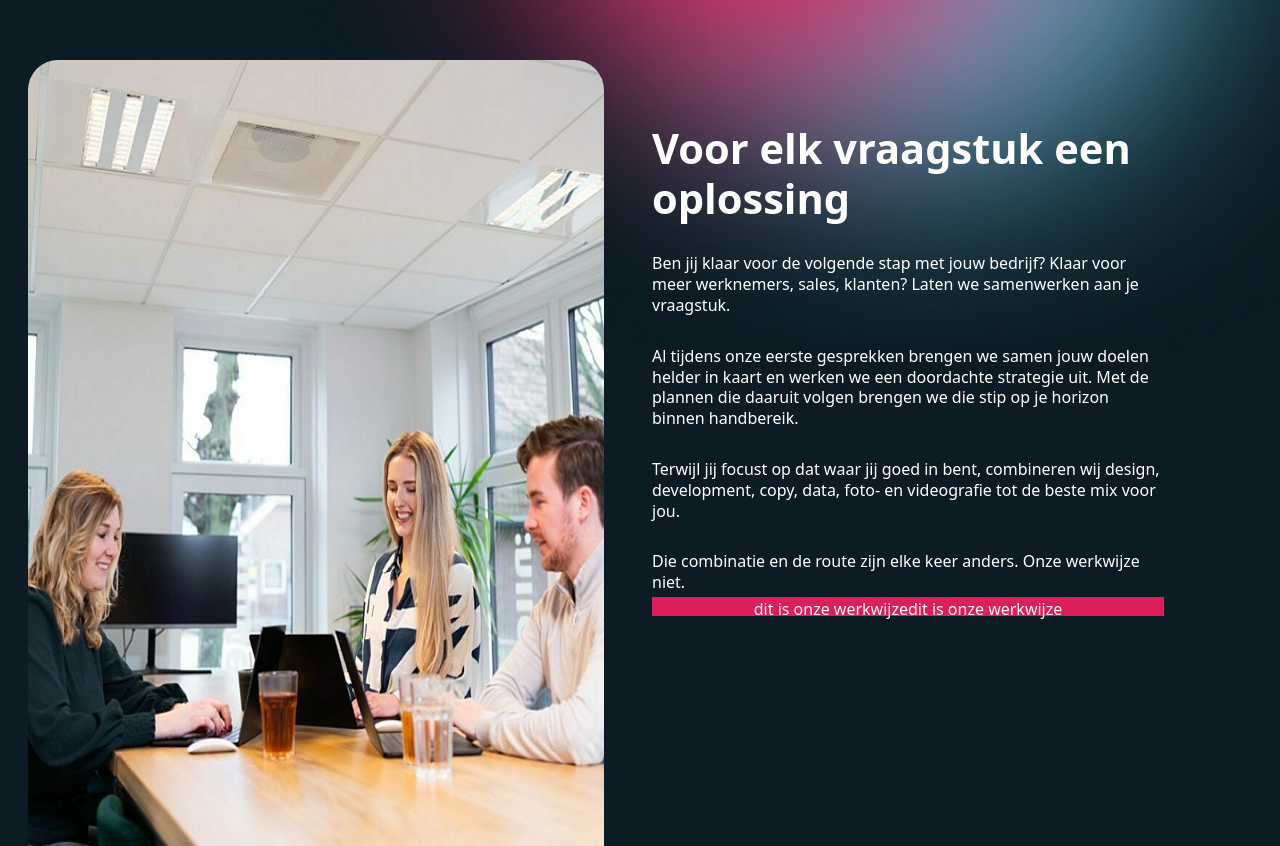
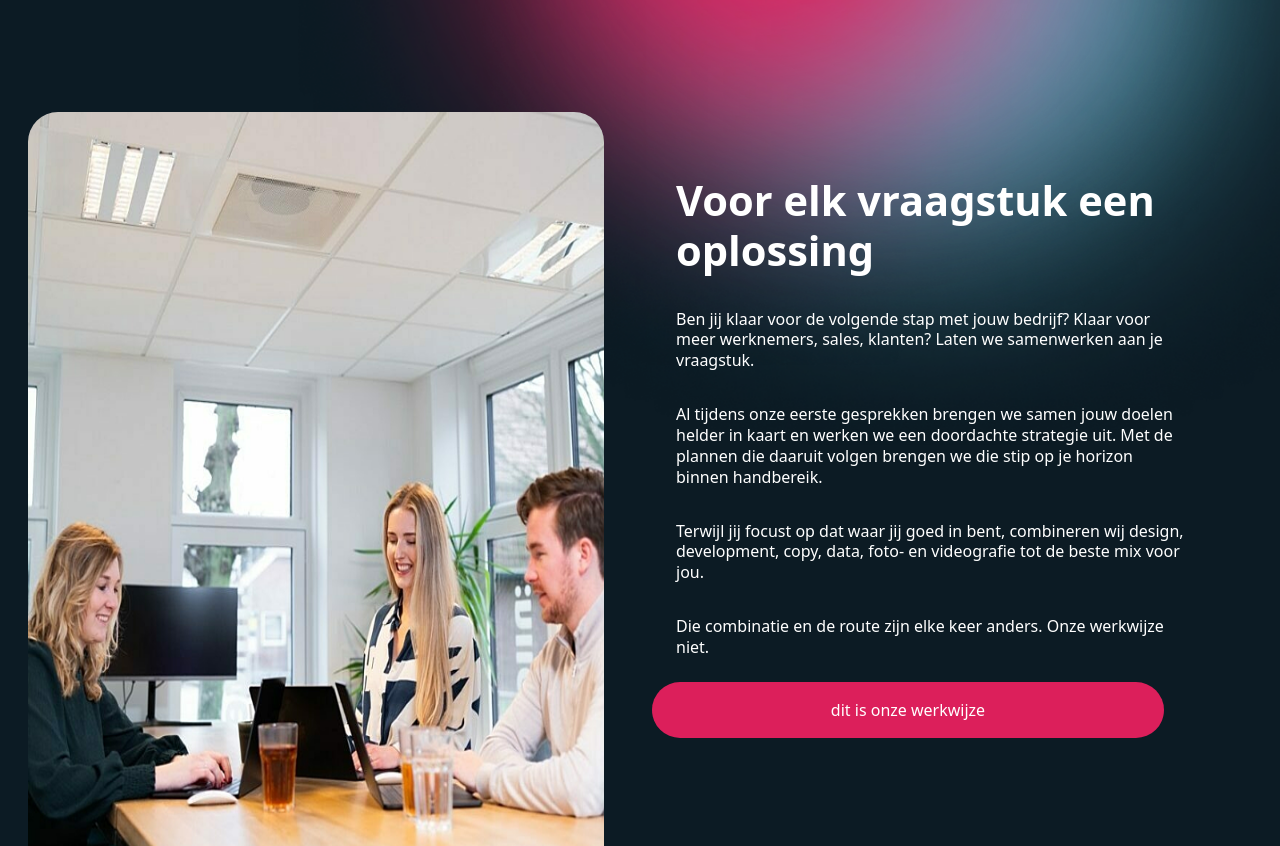
Before and after one commit to Akhras4/website-kracht, a React (Vite) app in the folder kracht/: page / in a window 1280 px wide. Shown: the part 2842-3688 px from the top of the page. Built offline with nearby package versions, Linux system fonts and the light colour scheme.

Commit message:
ms email

```diff
--- a/kracht/package.json
+++ b/kracht/package.json
@@ -11,9 +11,11 @@
   },
   "dependencies": {
     "@react-three/fiber": "^8.17.5",
+    "bootstrap": "^5.3.3",
     "framer-motion": "^11.3.24",
     "react": "^18.3.1",
     "react-alice-carousel": "^2.9.1",
+    "react-bootstrap": "^2.10.4",
     "react-dom": "^18.3.1",
     "swiper": "^11.1.9",
     "three": "^0.167.1"
--- a/kracht/src/App.tsx
+++ b/kracht/src/App.tsx
@@ -15,6 +15,7 @@ import ecommerce from './assets/img/section1flexitem/ecom.webp'
 import reccruitment from './assets/img/section1flexitem/krachtdeman.webp'
 import Section3 from './components/sections/section3'
 import Footer from './components/footer/footer'
+import Emailms from './components/emailms/eamilms'
 
 function App() {
 
@@ -184,6 +185,7 @@ function App() {
       imgSrc = {kantoor2}
       imgAlt='kantoor1'
        />
+     <Emailms />
      <Footer />
     </div>
   )
--- a/kracht/src/components/TextButton/TextButton.tsx
+++ b/kracht/src/components/TextButton/TextButton.tsx
@@ -1,36 +1,24 @@
 import React from 'react';
-
+import './textbutton.css'
 interface TextButtonProps {
-  text: string; // The text to display in the button
-  link: string; // The URL to navigate to
+  text: string;
+  link: string;
 }
 
 const TextButton: React.FC<TextButtonProps> = ({ text, link }) => {
   return (
-
-      <div className="mt-5">
-        <a
-          href={link}
-          className="nuxt-link-prefetched"
-          title={`Ontdek ${text}`}
-        >
-          <button
-            className="cursorPlus group !text-white py-4 px-10 rounded-full overflow-hidden w-full lg:w-full"
-            style={{ backgroundColor: '#dc1f5b',width:'100%', height:'80%' }}
-          >
-            <div className="overflow-hidden">
-              <div className="flex flex-col h-auto lg:group-hover:-translate-y-8 transition duration-500 ease-in-out">
-                <span className="whitespace-nowrap pt-2">
-                  {text}
-                </span>
-                <span className="left-0 bottom-0 m-auto translate-y-4 text-center w-full whitespace-nowrap">
-                  {text}
-                </span>
-              </div>
-            </div>
-          </button>
-        </a>
-      </div>
+    <div className="button-container">
+    <a href={link} className="button-link" title={`Ontdek ${text}`}>
+      <button className="custom-button">
+        <div className="button-content-wrapper">
+          <div className="button-text-wrapper">
+            <span className="button-text">{text}</span>
+            <span className="button-text button-text-secondary">{text}</span>
+          </div>
+        </div>
+      </button>
+    </a>
+  </div>
   );
 };
 
--- /dev/null
+++ b/kracht/src/components/TextButton/textbutton.css
@@ -0,0 +1,54 @@
+
+.button-container {
+    margin-top: 1.25rem;
+   display: flex;
+   align-items: center;
+   justify-content: center;
+  }
+
+  .button-link {
+    text-decoration: none;
+  }
+
+  .custom-button {
+    cursor: pointer;
+    color: white;
+    padding: 1rem 2.5rem;
+    border-radius: 9999px;
+    overflow: hidden;
+    background-color: #dc1f5b;
+    max-height: 90px;
+
+  }
+
+  .button-content-wrapper {
+    position: relative;
+    overflow: hidden;
+
+  }
+  .button-text-wrapper {
+    text-align: center;
+    flex-direction: column;
+    height: auto;
+    transition: transform 0.5s ease-in-out;
+  }
+
+  .button-text {
+    white-space: nowrap;
+    padding-top: 0.5rem;
+  }
+
+  .button-text-secondary {
+    position:absolute;
+    left: 0;
+    bottom: 0;
+    margin: auto;
+    transform: translateY(19px);
+    text-align: center;
+    width: 100%;
+    white-space: nowrap;
+  }
+
+  .custom-button:hover .button-text-wrapper {
+    transform: translateY(-100%);
+  }
--- a/kracht/src/components/emailms/emailms.css
+++ b/kracht/src/components/emailms/emailms.css
@@ -0,0 +1,166 @@
+
+
+.emailms{
+    display:flex;
+    justify-content: space-between;
+    align-items: center;
+    width: 90vw;
+    max-width: 1200px;
+    height: fit-content;
+    margin-top: 8rem;
+    border: 2px solid black;
+    border-radius: 60px;
+    filter: drop-shadow(16px 16px 20px rgb(0, 102, 255)) invert(25%);
+
+}
+.emailms .left{
+    width: 45%;
+margin: 2rem 0 2rem 0;
+}
+hgroup{
+margin-left:1.5rem ;
+line-height: 1.7;
+filter: brightness(4);
+}
+.left h5{
+    color: white;
+    font-size: 1.5rem;
+    text-align:left;
+
+}
+.left p{
+    margin-top: 0.8rem;
+    color: #8e9ca3;
+    font-size: 1.2 rem;
+    text-align:left;
+}
+.emailms .right{
+    width:50%
+}
+.right form{
+ background-color: #41525b;
+ border-radius: 30px;
+ margin-right: 2rem;
+ display: flex;
+ align-items: center;
+ justify-content: center;
+}
+ .right input{
+    text-align: center;
+    width:40%;
+    height: 3rem;
+    background-color: #41525b;
+    font-size: 1.3rem;
+
+    &#name{
+        border-radius:  30px 0px 0px 30px;
+    }
+}
+.right input:focus-within{
+color: white;
+scale: 1;
+
+}
+.right input:focus-visible{
+    outline: 1px solid rgb(0, 102, 255);
+    background-color:  rgb(29, 87, 174);
+
+ }
+.right input:focus{
+    color: white;
+    /* scale: 1.1; */
+}
+.right button{
+        color:rgb(0, 102, 255) ;
+        border: 2px solid rgb(0, 102, 255);
+        border-radius: 0% 30px 30px 00%;
+        width:12%;
+        height: 2.9rem;
+        flex: 1;
+        gap: 1rem;
+        cursor: pointer;
+}
+.arrow-button {
+    background: none;
+    border: none;
+    padding: 0;
+    cursor: pointer;
+  }
+
+  .arrow-svg {
+    transition: transform 0.3s ease ;
+  }
+  .arrow-button:hover .arrow-svg {
+    transform: translateX(15px);
+    scale: 1.2;
+    filter: brightness(2);
+  }
+
+.right .promisText{
+        margin-top: 0.8rem;
+        color: #8e9ca3;
+        font-size: 1.2 rem;
+}
+@media screen and (max-width:1200px){
+    .left h5{
+        font-size: 1.1rem;
+    }
+    .left p{
+        font-size: 0.8rem;
+    }
+}
+@media screen and (max-width:900px){
+
+    .emailms{
+        display:flex;
+        flex-direction: column;
+        justify-content:center;
+        align-items: center;
+        gap:10px;
+        height: fit-content;
+        margin-top: 4rem;
+        margin-left: 1rem;
+    }
+    .emailms .left{
+        width:100%;
+    }
+    .emailms .right{
+        width:95%;
+        margin: 0px;
+    }
+    .right input{
+        font-size: 0.9rem;
+    }
+
+    .right form{
+        margin-right: 0px;
+    }
+    .right form{
+        background-color: transparent;;
+        margin-right: 0rem;
+        flex-direction: column;
+        gap:15px;
+       }
+       .right input{
+        text-align: center;
+        width:100%;
+        padding-right: 50px;
+        height: 3rem;
+        background-color: #5b99ba;
+        font-size: 1.3rem;
+        border-radius:  30px ;
+        &#name{
+            border-radius:  30px ;
+        }
+    }
+    .right button{
+        width:32%;
+        flex: 0;
+        border-radius: 30px;
+}
+.right button,svg{
+  height: 10vh;
+}
+
+
+}
--- a/kracht/src/components/footer/footer.css
+++ b/kracht/src/components/footer/footer.css
@@ -5,11 +5,11 @@ footer.footer{
     align-content: start;
     flex-wrap: wrap;
     width:100vw;
-    height: 70vh;
+    height: fit-content;
     margin-top:5rem ;
     z-index: 33;
     position: relative;
-    overflow-y: visible;
+    overflow-y:hidden;
 }
 .footer .col{
     display:flex;
--- a/kracht/src/components/imgmotionbg/imgmotionbg.css
+++ b/kracht/src/components/imgmotionbg/imgmotionbg.css
@@ -12,7 +12,6 @@
   top:0;
   left: 0;
   position:absolute;
-
   }
   .blueimg{
 
@@ -24,13 +23,52 @@
     @media screen and (max-width: 800px) {
       .imgcon{
 
-        width: 700px;
-        height: 700px;
+        width: 100vw;
+    height: 60vh;
         opacity: 1;
+
+
       }
       .blueimg{
-        top:20vh;
-        left:30vh;
+    position: absolute;
+    top:10vh;
+    left:20vh;
 
+    }
+    }
+    /* .imgcon{
+      position: absolute;
+      top: 10vh;
+      left: 0;
+      width: 100vw;
+      height: 60vh;
+      z-index: -1;
+      pointer-events: none;
+
+    }
+    .pinkimg{
+    top:0;
+    left: 0;
+    position:absolute;
+
+    }
+    .blueimg{
+
+      position: absolute;
+      top:10vh;
+      left:20vh;
+
+      }
+      @media screen and (max-width: 800px) {
+        .imgcon{
+
+          width: 700px;
+          height: 700px;
+          opacity: 1;
         }
-    }
+        .blueimg{
+          top:20vh;
+          left:30vh;
+
+          }
+      } */
--- a/kracht/src/components/main/main.css
+++ b/kracht/src/components/main/main.css
@@ -91,7 +91,7 @@ main p {
     }
 
     main button {
-        height: 16vw;
+        height: 16vh;
     }
 }
 
@@ -123,7 +123,7 @@ main p {
     }
 
     main button {
-        height: 10vw;
+        height: fit-content;
     }
 }
 
--- a/kracht/src/components/sections/section2.css
+++ b/kracht/src/components/sections/section2.css
@@ -66,8 +66,17 @@ height: 100%;
         justify-content: center;
         margin-left: -0.5rem;
     }
-    .section2 .part1 img{
-        aspect-ratio: 4/7;
+    .section2 .part1 {
+        height: 70vh;
+        width: 100%;
+        align-self: center;
+        display: flex;
+        justify-content: center;
+    }
+    .section2 .part1 img {
+        height: 70vh;
+        width: 80%;
+        align-self: center;
     }
     .section2 .part2 h1{
         font-size: 2rem ;
@@ -82,7 +91,10 @@ height: 100%;
     .section2 .part2{
     width: 90%;
     margin-top: 0rem;
-    }
+    margin-right: 2rem;
+    } .section2 .part2 button{
+        margin-left: 1rem;
+        }
 
 }
 @media screen and ( min-width: 1400px ){
--- a/kracht/src/components/sections/section3.css
+++ b/kracht/src/components/sections/section3.css
@@ -40,7 +40,7 @@
 
   @media (max-width: 767px) {
     .logo-item {
-        width: 45vw;
+        width: 40vw;
         height: 33vh;
     }
 
--- a/kracht/src/index.css
+++ b/kracht/src/index.css
@@ -1,7 +1,9 @@
 html{
+
+  scroll-behavior: smooth;
   overflow-y: visible;
-  overflow-x: hidden !important;
-  scroll-behavior: smooth;
+  overflow-x: hidden;
+
 
 }
 
```
Also changed, not shown: kracht/src/components/emailms/eamilms.tsx (+79 -0 lines), 1 other file (tests, documents, lock files or other folders).
